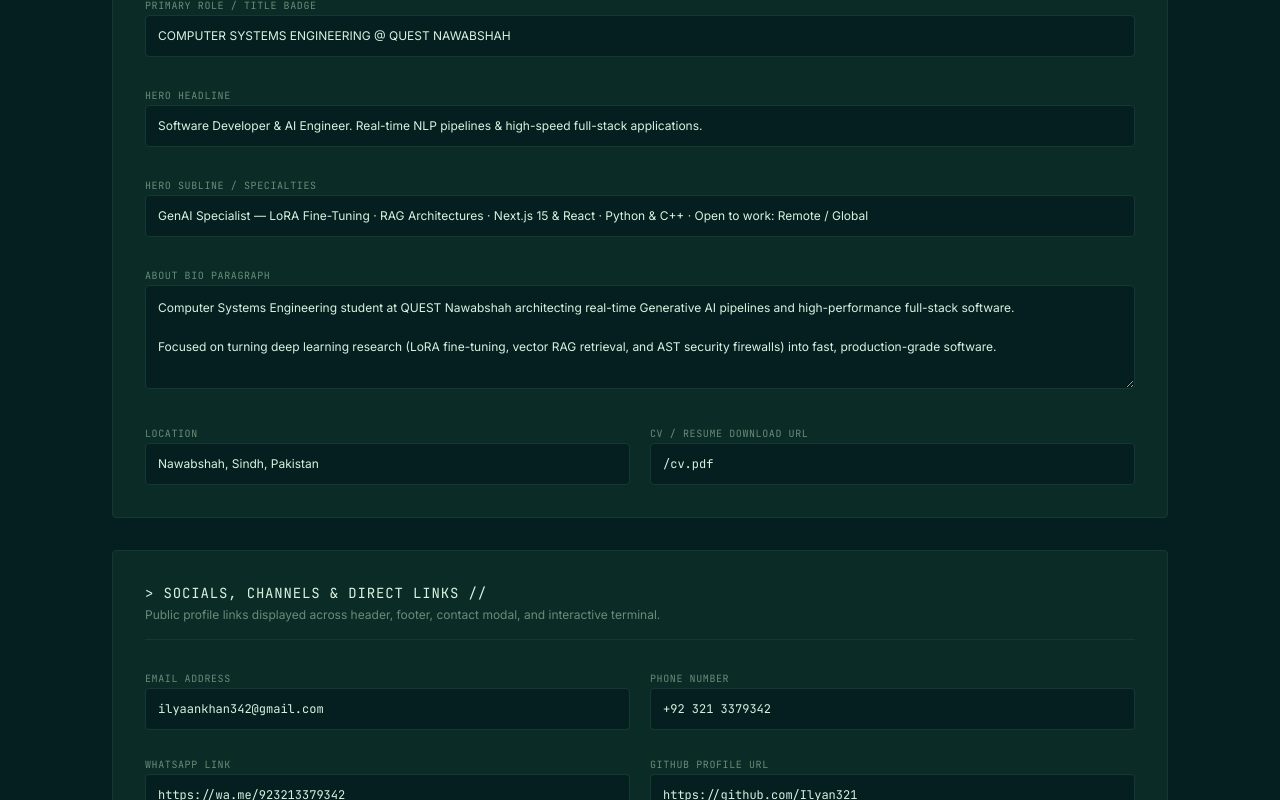
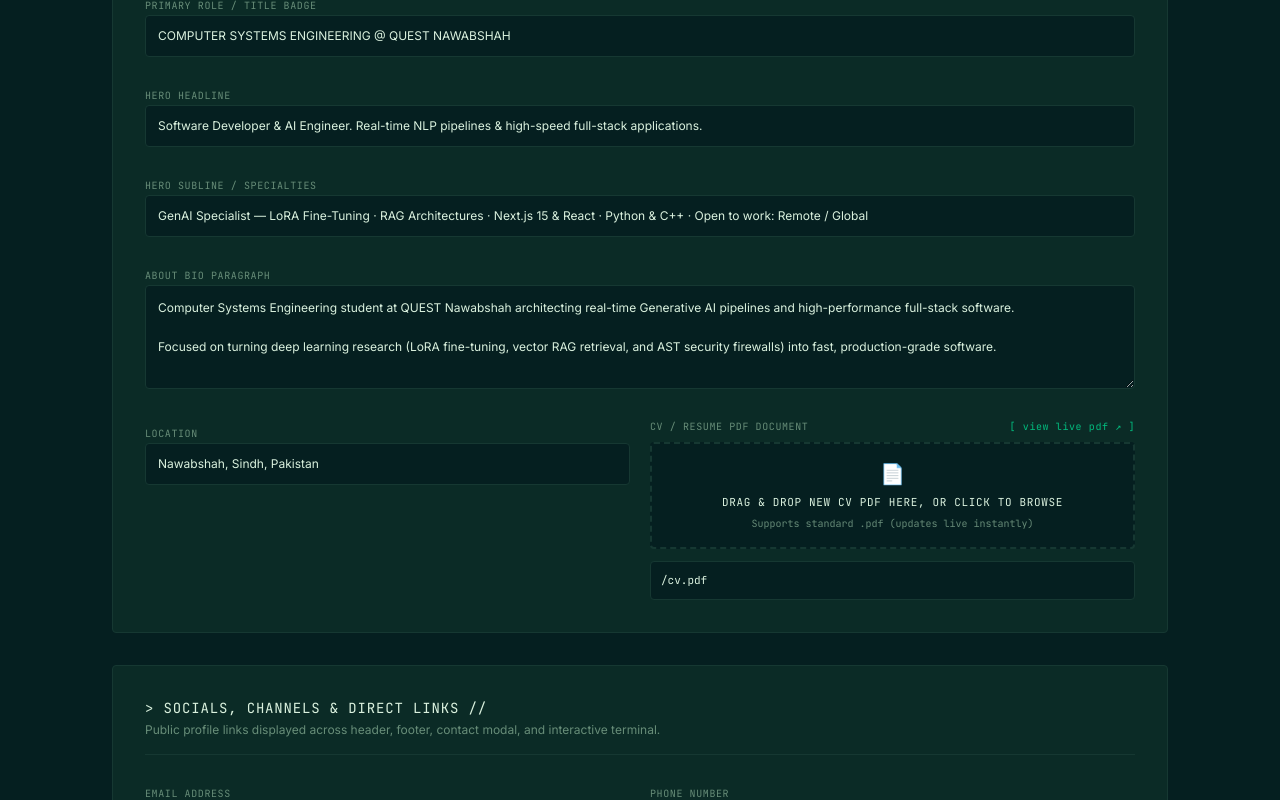
Before and after one commit to Ilyan321/portfolio-v2, a Next.js app: page /admin in a window 1280 px wide. Shown: the part 455-1255 px from the top of the page. Built offline with nearby package versions, Linux system fonts and the light colour scheme; no server answers; the database is empty.

Commit message:
feat(admin): add drag-and-drop PDF CV upload zone with instant Supabase storage sync

```diff
--- a/app/admin/actions.ts
+++ b/app/admin/actions.ts
@@ -254,6 +254,60 @@ export async function toggleCertVisibility(id: string, isHidden: boolean) {
     return { success: true, hidden: isHidden };
   } catch (err: any) {
     console.error("toggleCertVisibility error:", err);
+    return { success: false, error: err.message };
+  }
+}
+
+export async function uploadCVFile(formData: FormData) {
+  try {
+    checkAuth();
+    const file = formData.get("file") as File;
+    if (!file) return { success: false, error: "No file provided" };
+    if (file.type !== "application/pdf") return { success: false, error: "File must be a PDF" };
+
+    const arrayBuffer = await file.arrayBuffer();
+    const buffer = Buffer.from(arrayBuffer);
+    const fileName = `cv-${Date.now()}.pdf`;
+
+    const { error: uploadError } = await supabaseAdmin.storage
+      .from("resumes")
+      .upload(fileName, buffer, {
+        contentType: "application/pdf",
+        upsert: true,
+      });
+
+    if (uploadError) {
+      console.error("Storage upload error:", uploadError);
+      return { success: false, error: uploadError.message };
+    }
+
+    const { data: publicUrlData } = supabaseAdmin.storage
+      .from("resumes")
+      .getPublicUrl(fileName);
+
+    const publicUrl = publicUrlData.publicUrl;
+
+    // Automatically update the profile.cvUrl in v2_site_config
+    const { data: profileRow } = await supabaseAdmin
+      .from("v2_site_config")
+      .select("data")
+      .eq("key", "profile")
+      .single();
+
+    if (profileRow?.data) {
+      await supabaseAdmin.from("v2_site_config").upsert({
+        key: "profile",
+        data: { ...profileRow.data, cvUrl: publicUrl },
+        updated_at: new Date().toISOString(),
+      });
+    }
+
+    revalidatePath("/", "layout");
+    revalidatePath("/admin", "layout");
+
+    return { success: true, url: publicUrl };
+  } catch (err: any) {
+    console.error("uploadCVFile error:", err);
     return { success: false, error: err.message };
   }
 }
--- a/components/admin/ProfileAdmin.tsx
+++ b/components/admin/ProfileAdmin.tsx
@@ -1,8 +1,8 @@
 "use client";
 
-import { useState } from "react";
+import { useState, useRef } from "react";
 import { useRouter } from "next/navigation";
-import { saveSiteConfig } from "@/app/admin/actions";
+import { saveSiteConfig, uploadCVFile } from "@/app/admin/actions";
 
 export type ProfileData = {
   name: string;
@@ -32,10 +32,41 @@ export function ProfileAdmin({
   initialContacts: ContactsData;
 }) {
   const router = useRouter();
+  const fileInputRef = useRef<HTMLInputElement>(null);
   const [profile, setProfile] = useState<ProfileData>(initialProfile);
   const [contacts, setContacts] = useState<ContactsData>(initialContacts);
   const [isSaving, setIsSaving] = useState(false);
+  const [isUploading, setIsUploading] = useState(false);
+  const [isDragOver, setIsDragOver] = useState(false);
   const [statusMsg, setStatusMsg] = useState<{ type: "success" | "error"; text: string } | null>(null);
+
+  async function handleFileUpload(file: File) {
+    if (!file || file.type !== "application/pdf") {
+      setStatusMsg({ type: "error", text: "Please upload a valid PDF document." });
+      return;
+    }
+
+    setIsUploading(true);
+    setStatusMsg(null);
+
+    try {
+      const formData = new FormData();
+      formData.append("file", file);
+
+      const res = await uploadCVFile(formData);
+      if (!res.success || !res.url) {
+        setStatusMsg({ type: "error", text: `Upload failed: ${res.error}` });
+      } else {
+        setProfile((prev) => ({ ...prev, cvUrl: res.url! }));
+        setStatusMsg({ type: "success", text: "New CV uploaded and saved live!" });
+        router.refresh();
+      }
+    } catch (err: any) {
+      setStatusMsg({ type: "error", text: err.message || "Failed to upload CV file." });
+    } finally {
+      setIsUploading(false);
+    }
+  }
 
   async function handleSubmit(e: React.FormEvent) {
     e.preventDefault();
@@ -186,16 +217,68 @@ export function ProfileAdmin({
             />
           </div>
 
-          <div className="space-y-1">
-            <label className="font-mono-label text-[10px] uppercase tracking-widest" style={{ color: "var(--muted)" }}>
-              CV / Resume Download URL
+          <div className="space-y-2">
+            <label className="font-mono-label text-[10px] uppercase tracking-widest flex items-center justify-between" style={{ color: "var(--muted)" }}>
+              <span>CV / Resume PDF Document</span>
+              {profile.cvUrl && (
+                <a
+                  href={profile.cvUrl}
+                  target="_blank"
+                  rel="noopener noreferrer"
+                  className="text-emerald-500 hover:underline lowercase font-mono text-[10px]"
+                >
+                  [ View Live PDF ↗ ]
+                </a>
+              )}
             </label>
+
+            {/* Drag & Drop PDF Dropzone */}
+            <div
+              onDragOver={(e) => {
+                e.preventDefault();
+                setIsDragOver(true);
+              }}
+              onDragLeave={() => setIsDragOver(false)}
+              onDrop={(e) => {
+                e.preventDefault();
+                setIsDragOver(false);
+                const file = e.dataTransfer.files?.[0];
+                if (file) handleFileUpload(file);
+              }}
+              onClick={() => fileInputRef.current?.click()}
+              className={`border-2 border-dashed rounded-sm p-4 text-center cursor-pointer transition-all duration-200 flex flex-col items-center justify-center gap-1.5 ${
+                isDragOver ? "border-emerald-500 bg-emerald-500/10 scale-[1.01]" : "hover:border-emerald-500/70"
+              }`}
+              style={{
+                borderColor: isDragOver ? "rgb(16, 185, 129)" : "var(--border)",
+                backgroundColor: isDragOver ? "rgba(16, 185, 129, 0.08)" : "var(--bg)",
+              }}
+            >
+              <input
+                ref={fileInputRef}
+                type="file"
+                accept="application/pdf"
+                className="hidden"
+                onChange={(e) => {
+                  const file = e.target.files?.[0];
+                  if (file) handleFileUpload(file);
+                }}
+              />
+              <span className="text-xl">📄</span>
+              <p className="font-mono-label text-[11px] uppercase tracking-wider" style={{ color: "var(--ink)" }}>
+                {isUploading ? "Uploading to Cloud Storage..." : "Drag & Drop New CV PDF Here, or Click to Browse"}
+              </p>
+              <p className="text-[10px] font-mono" style={{ color: "var(--muted)" }}>
+                Supports standard .pdf (updates live instantly)
+              </p>
+            </div>
+
             <input
               type="text"
               value={profile.cvUrl}
               onChange={(e) => setProfile({ ...profile, cvUrl: e.target.value })}
-              placeholder="/cv.pdf or Google Drive link"
-              className="w-full font-mono text-xs rounded-sm border p-3 outline-none transition-all focus:border-emerald-500"
+              placeholder="/cv.pdf or https://..."
+              className="w-full font-mono text-[11px] rounded-sm border p-2.5 outline-none transition-all focus:border-emerald-500 mt-1"
               style={{ backgroundColor: "var(--bg)", borderColor: "var(--border)", color: "var(--ink)" }}
             />
           </div>
```
